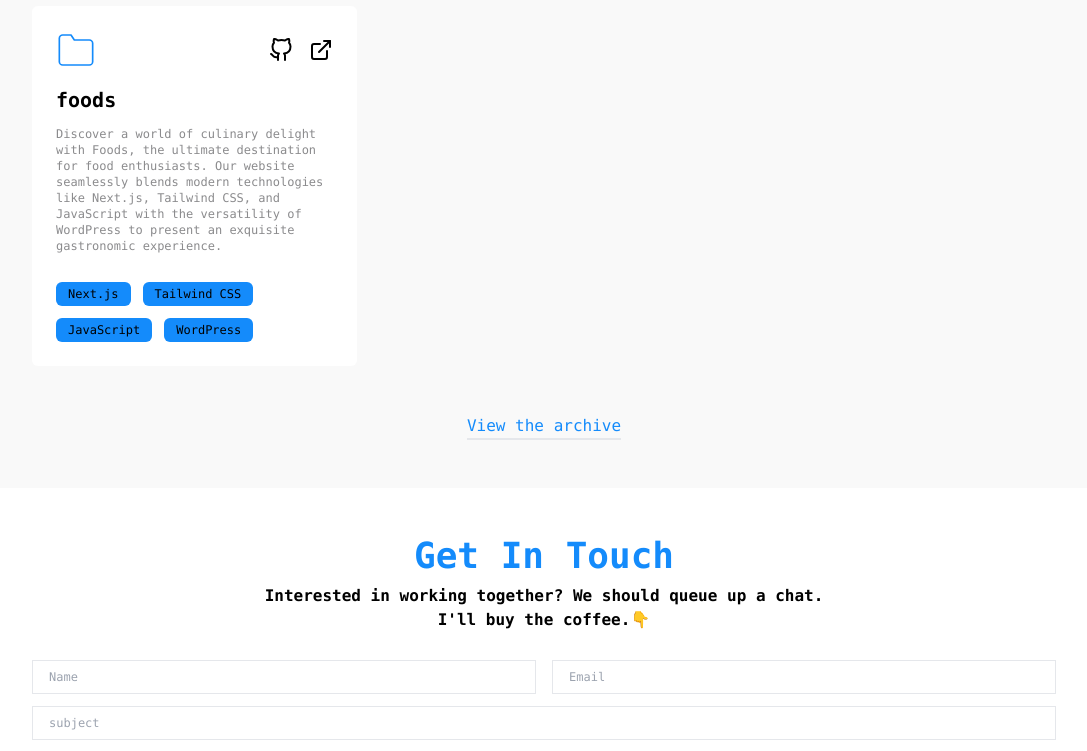
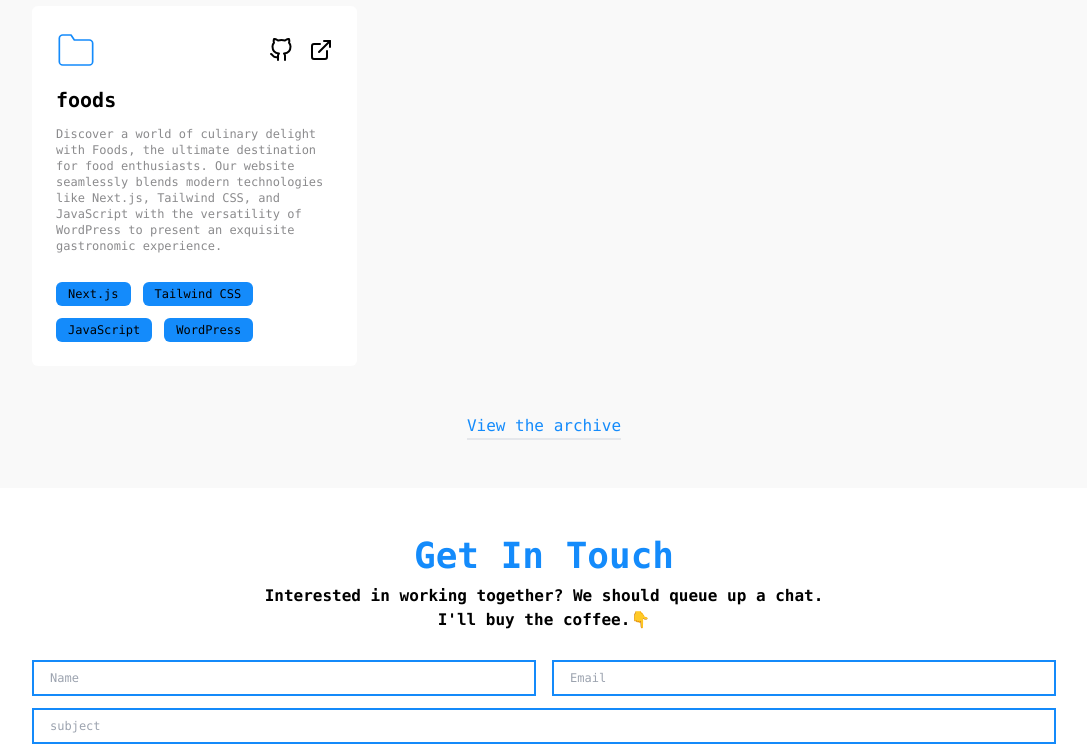
Before and after one commit to salahelfatimi/SalahEddine.Dev-Profilo, a Next.js app: page / in a window 1280 px wide. Shown: the part 2000-2751 px from the top of the page, without its empty margins (96-1183 px from the left). Built offline with nearby package versions, Linux system fonts and the light colour scheme.

Commit message:
fix some issue

```diff
--- a/src/components/Contact.js
+++ b/src/components/Contact.js
@@ -69,7 +69,7 @@
                     type="text"
                     name="from_name"
                     id="Name"
-                    className="bg-[#ffffff] text-black dark:text-white h-8 w-1/2 border p-4 font-mono text-xs  dark:bg-[#3c4042] dark:border-[#bb86fc] dark:border-2 "
+                    className="bg-[#ffffff] text-black border-[#148afa]  dark:text-white h-8 w-1/2 border-2 p-4 font-mono text-xs  dark:bg-[#3c4042] dark:border-[#bb86fc]  "
                     placeholder="Name"
                     value={formData.from_name}
                     onChange={handleInputChange}
@@ -79,7 +79,7 @@
                     type="email"
                     name="from_email"
                     id="Email"
-                    className="bg-[#ffffff] text-black dark:text-white w-1/2 h-8 border p-4 font-mono text-xs  dark:bg-[#3c4042] dark:border-[#bb86fc] dark:border-2 "
+                    className="bg-[#ffffff] text-black border-[#148afa]  dark:text-white w-1/2 h-8  p-4 font-mono text-xs  dark:bg-[#3c4042] dark:border-[#bb86fc] border-2 "
                     placeholder="Email"
                     value={formData.from_email}
                     onChange={handleInputChange}
@@ -90,14 +90,14 @@
                   type="text"
                   name="subject"
                   id="subject"
-                  className="bg-[#ffffff] text-black dark:text-white w-full h-8 border p-4 font-mono text-xs  dark:bg-[#3c4042] dark:border-[#bb86fc] dark:border-2 "
+                  className="bg-[#ffffff] text-black border-[#148afa]  dark:text-white w-full h-8  p-4 font-mono text-xs  dark:bg-[#3c4042] dark:border-[#bb86fc] border-2 "
                   placeholder="subject"
                   value={formData.subject}
                   onChange={handleInputChange}
                 />
                 <textarea
                   required
-                  className="form-control text-black dark:text-white dark:bg-[#3c4042] dark:border-[#bb86fc] dark:border-2  bg-[#ffffff] border py-2 px-4 w-full font-mono text-xs"
+                  className="form-control text-black border-[#148afa]  dark:text-white dark:bg-[#3c4042] dark:border-[#bb86fc] border-2  bg-[#ffffff]  py-2 px-4 w-full font-mono text-xs"
                   name="message"
                   id="message"
                   rows="6"
@@ -105,7 +105,7 @@
                   value={formData.message}
                   onChange={handleInputChange}
                 />
-                <button type="submit" value="Send" className="border px-10 dark:bg-[#bb86fc] dark:hover:text-[#fff] dark:text-black dark:border-[#bb86fc] dark:border-2 dark:hover:bg-[#121212] hover:bg-[#148bfbcb] duration-700  capitalize font-bold py-1 rounded bg-[#148BFB] text-white ">send</button>
+                <button type="submit" value="Send" className=" bg-[#148BFB] hover:bg-[#f9f9f9] hover:text-black border-2 hover:border-[#148BFB] dark:bg-[#bb86fc] dark:hover:text-[#fff] dark:text-black dark:border-[#bb86fc] dark:border-2 dark:hover:bg-[#121212]  text-white hover:bg-[#148bfbd2]   rounded py-1 px-8 transition duration-700  font-bold ">send</button>
               </div>
             </div>
           </form>
--- a/src/components/Nav.js
+++ b/src/components/Nav.js
@@ -73,10 +73,10 @@ export default function Nav (){
                             </button>
 
                         </div>
-                    </div>
 
 
-                <div className={`fixed  inset-0 flex items-center justify-center bg-white dark:bg-[#2d2e32] duration-700 transition  ${open==true?"translate-x-0":"translate-x-full"}`}>
+
+                <div className={`fixed   inset-0 flex items-center justify-center bg-white dark:bg-[#2d2e32] duration-700 transition  ${open==true?"translate-x-0":"translate-x-full"}`}>
 
                     <button onClick={()=>{setOpen(!open)}} className="absolute top-4 right-4 dark:text-[#bb86fc] text-gray-500 hover:text-gray-700">
                         <svg xmlns="http://www.w3.org/2000/svg" className="h-10 w-10" fill="none" viewBox="0 0 24 24" stroke="currentColor">
@@ -113,7 +113,7 @@ export default function Nav (){
                 </div>
 
 
-
+                </div>
             </div>
         </>
     )
```
